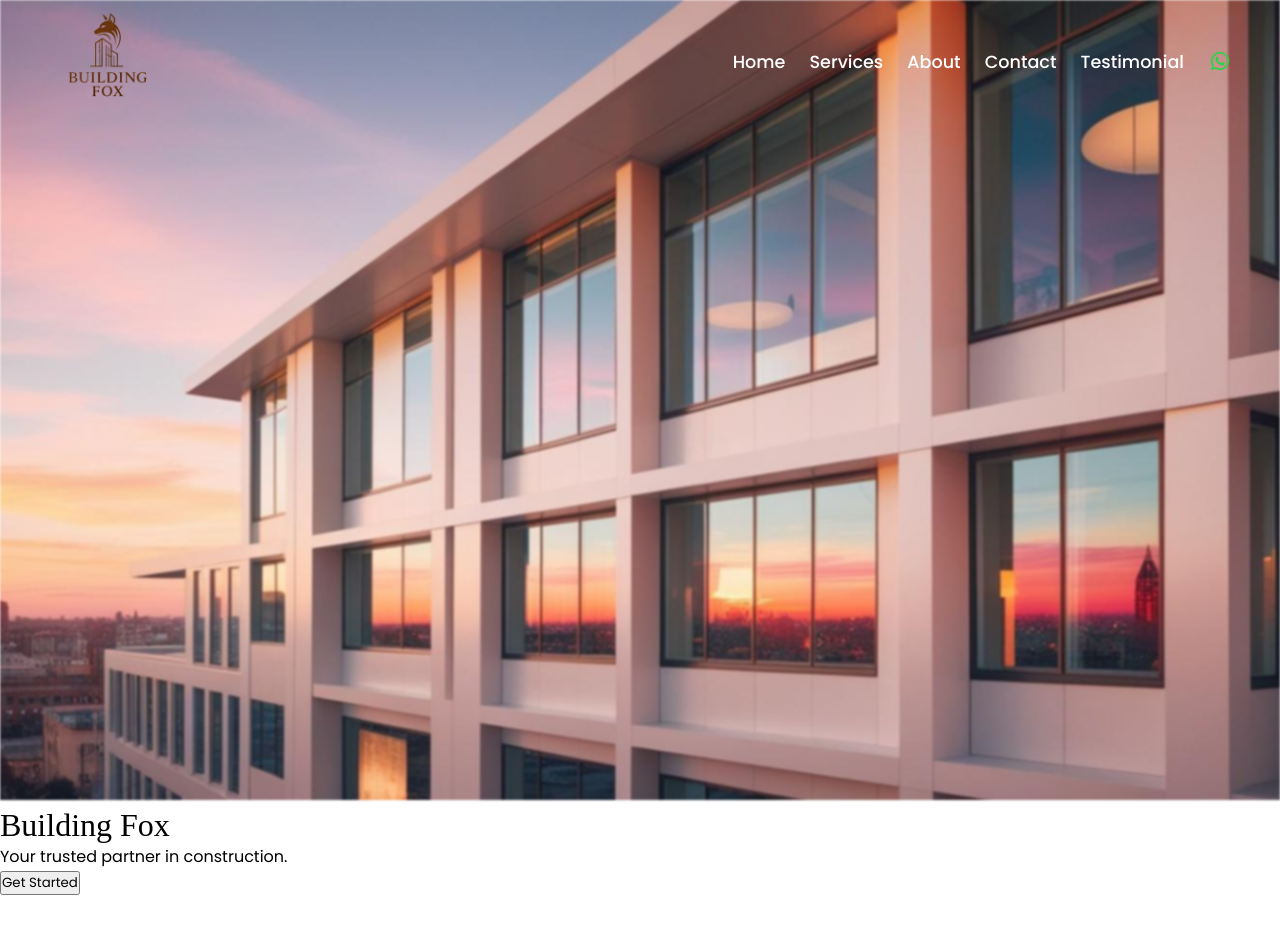
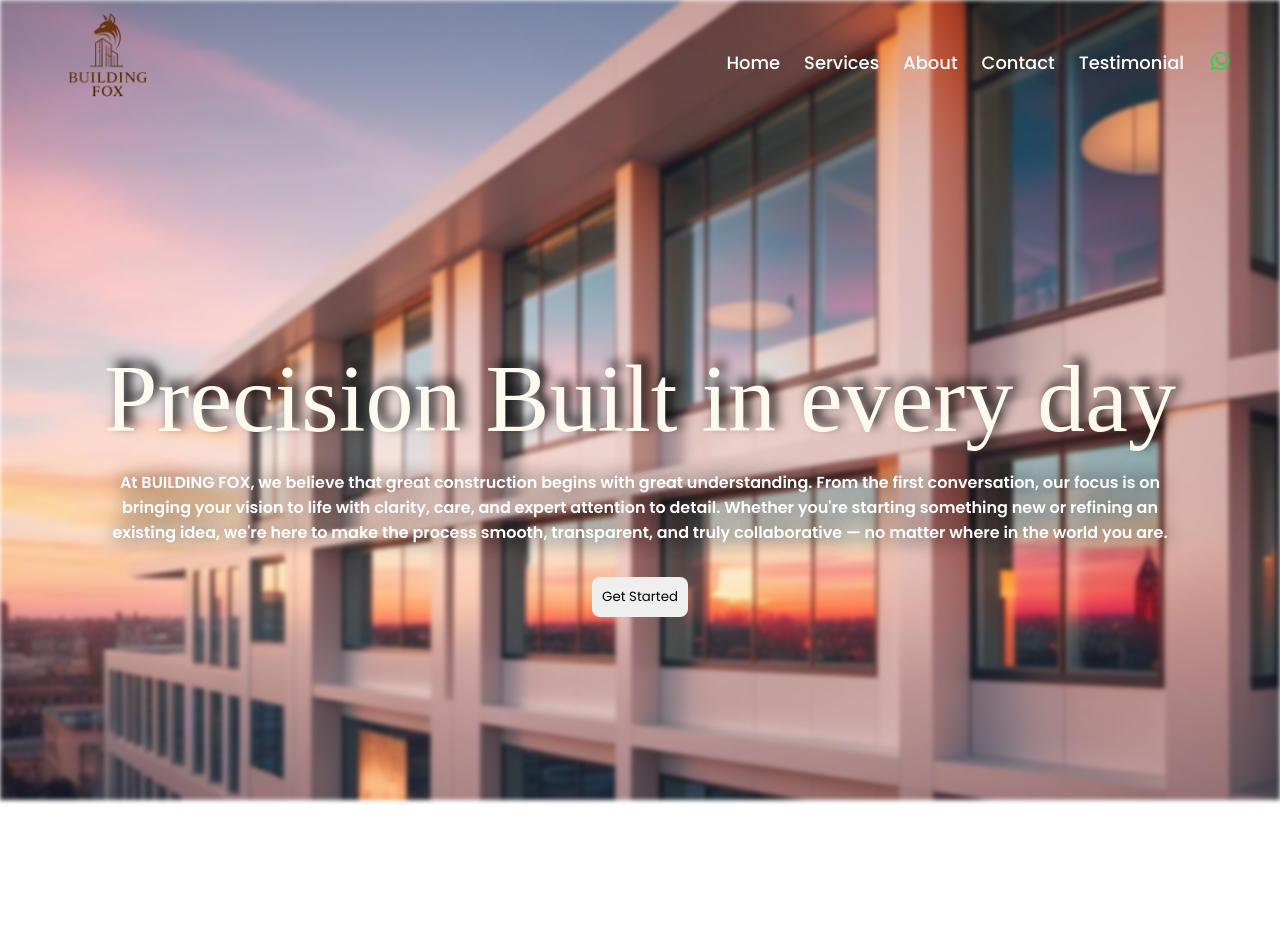
Before and after one commit to Venuvk-dev/BuildingFox, a React (Vite) app in the folder buildingfox/: page / in a window 1280 px wide. Shown: the top 934 px of the page. Before the commit the page ends 895 px from the top, so only its background shows below. Built offline with nearby package versions, Linux system fonts and the light colour scheme; a web font is replaced by a local one.

Commit message:
Home message created

```diff
--- a/buildingfox/src/components/Header/Header.css
+++ b/buildingfox/src/components/Header/Header.css
@@ -5,7 +5,7 @@
         object-position: center;
         filter: brightness(0.5);
         height: 100vh;
-        filter: blur(1px);
+        filter: blur(2px);
     }
 
 
@@ -25,6 +25,43 @@
     font-family: "DM Serif Text", serif;
     font-weight: 400;
     font-style: normal;
+    text-align: center;
+    position: relative;
+    top: -29rem;
+    font-size: 6rem;
+    font-palette: light;
+    color: floralwhite;
+    text-shadow: 6px -6px 12px black;
+  }
+
+  #para{
+    position: relative;
+    text-align: center;
+    top: -28rem;
+    margin: 0px 7rem;
+    color: white;
+    font-weight: 600;
+    text-shadow: 2px 0px 20px black;
+  }
+
+
+  .hero-button{
+    position: relative;
+    text-align: center;
+    align-items: center;
+    top: -26rem;
+    padding: 10px;
+    border-radius: .5rem;
+    border: none;
+    transition: auto;
+  }
+
+  .hero-button:hover{
+    background-color: #e3645e;
+    color: #000;
+    transition: all 0.4s linear;
+    transform: scale(1.1);
+    padding: 10px;
   }
 
   /* ===== Navbar Layout ===== */
@@ -56,17 +93,16 @@
     text-decoration: none;
     color: #ffffff;
     font-weight: 500;
-    font-size: 1.1rem;
+    font-size: 1.12rem;
     transition: all 0.1s ease-in-out;
 
   }
 
   .nav-list li a:hover {
-    color: #03080e;
+    color: #c12f28;
     transition: all 0.3s ease-in-out;
     transform: scale(1.1);
-    font-size: 1.112rem;
-    padding: 5px;
+    font-size: 1.13rem;
   }
 
   /* ===== WhatsApp Icon ===== */
--- a/buildingfox/src/components/Header/Header.jsx
+++ b/buildingfox/src/components/Header/Header.jsx
@@ -40,9 +40,9 @@ const Header = () => {
     <div className="hero-section">
         <div className="background"><img src="./design.png" alt="background" /></div>
         <div className="headline">
-            <h1 id='heading'>Building Fox</h1>
-            <p>Your trusted partner in construction.</p>
-            <button className="hero-button">Get Started</button>
+            <h1 id='heading'>Precision Built in every day</h1>
+            <p id='para'>At BUILDING FOX, we believe that great construction begins with great understanding. From the first conversation, our focus is on bringing your vision to life with clarity, care, and expert attention to detail. Whether you're starting something new or refining an existing idea, we're here to make the process smooth, transparent, and truly collaborative — no matter where in the world you are.</p>
+            <center><button className="hero-button">Get Started</button></center>
         </div>
         <div className="nav-container">
       <div className="nav-bar">
```
